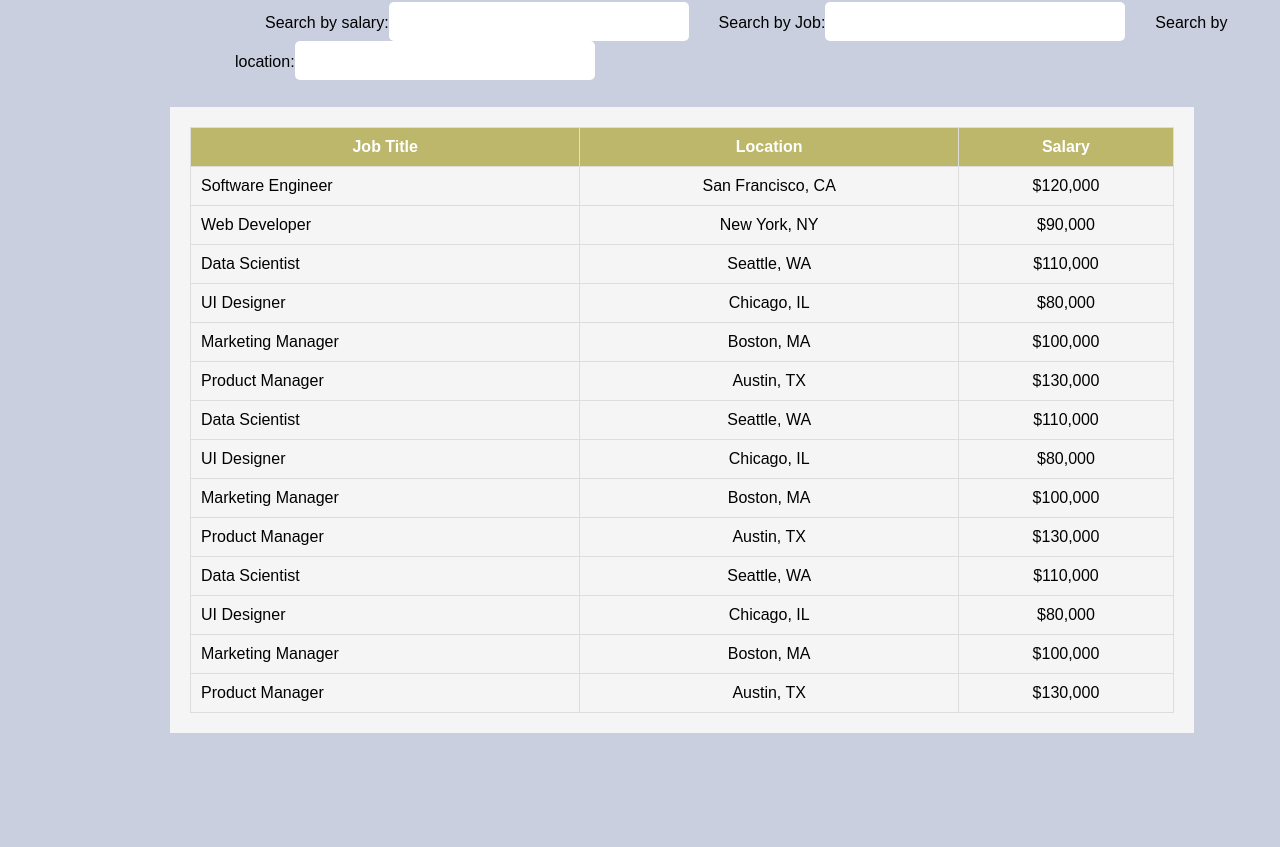
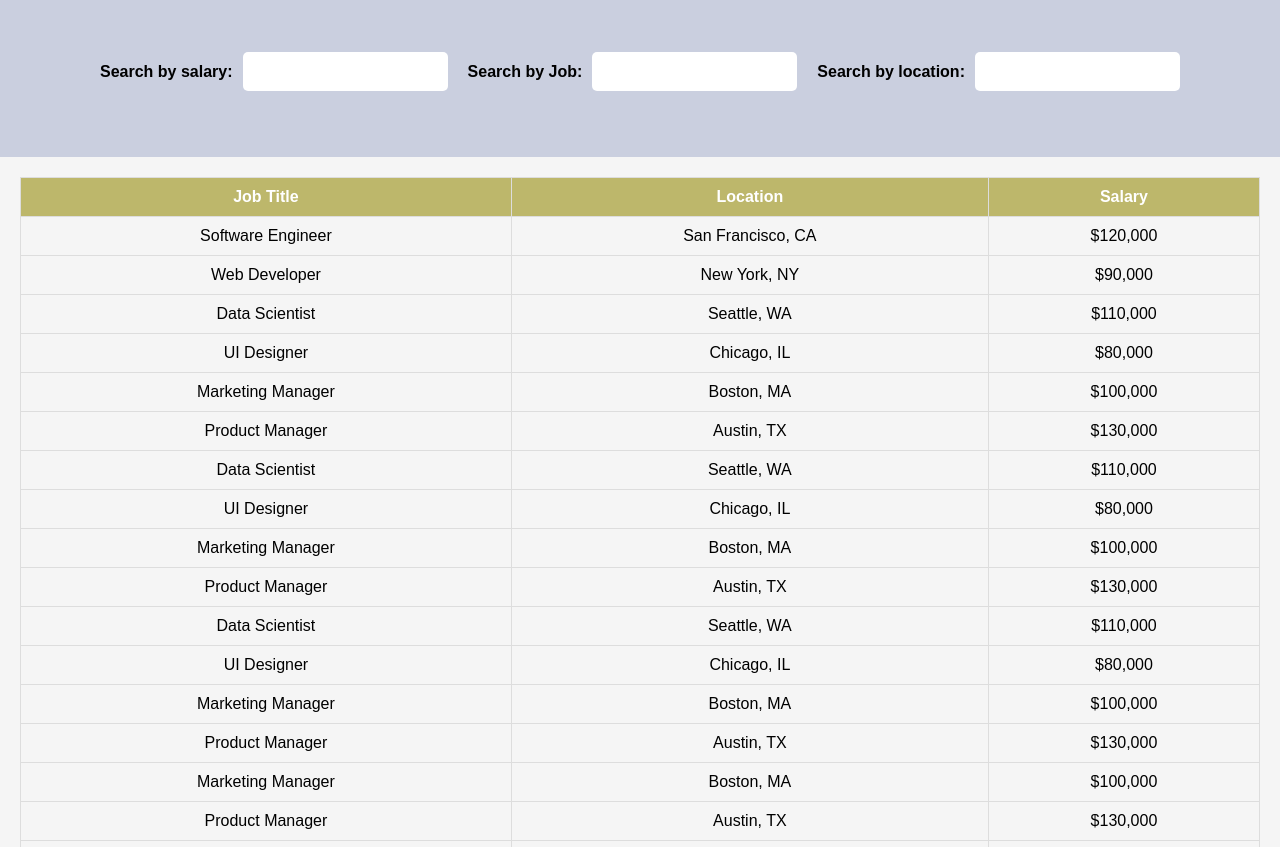
Before and after one commit to oguzcoll/JobBoardSite, a React (Create React App) app in the folder client/: page /salary in a window 1280 px wide. Shown: the part 193-1040 px from the top of the page. Before the commit the page ends 926 px from the top, so only its background shows below. Built offline with nearby package versions, Linux system fonts and the light colour scheme.

Commit message:
updatesalarypage#1

```diff
--- a/client/src/pages/salary/Salary.jsx
+++ b/client/src/pages/salary/Salary.jsx
@@ -12,6 +12,18 @@ function Salary() {
     { jobTitle: "Product Manager", location: "Austin, TX", salary: "$130,000" },
     { jobTitle: "Data Scientist", location: "Seattle, WA", salary: "$110,000" },
     { jobTitle: "UI Designer", location: "Chicago, IL", salary: "$80,000" },
+    { jobTitle: "Marketing Manager", location: "Boston, MA", salary: "$100,000" },
+    { jobTitle: "Product Manager", location: "Austin, TX", salary: "$130,000" },
+    { jobTitle: "Data Scientist", location: "Seattle, WA", salary: "$110,000" },
+    { jobTitle: "UI Designer", location: "Chicago, IL", salary: "$80,000" },
+    { jobTitle: "Marketing Manager", location: "Boston, MA", salary: "$100,000" },
+    { jobTitle: "Product Manager", location: "Austin, TX", salary: "$130,000" },
+    { jobTitle: "Marketing Manager", location: "Boston, MA", salary: "$100,000" },
+    { jobTitle: "Product Manager", location: "Austin, TX", salary: "$130,000" },
+    { jobTitle: "Data Scientist", location: "Seattle, WA", salary: "$110,000" },
+    { jobTitle: "UI Designer", location: "Chicago, IL", salary: "$80,000" },
+    { jobTitle: "Marketing Manager", location: "Boston, MA", salary: "$100,000" },
+    { jobTitle: "Product Manager", location: "Austin, TX", salary: "$130,000" },
     { jobTitle: "Marketing Manager", location: "Boston, MA", salary: "$100,000" },
     { jobTitle: "Product Manager", location: "Austin, TX", salary: "$130,000" },
     { jobTitle: "Data Scientist", location: "Seattle, WA", salary: "$110,000" },
--- a/client/src/pages/salary/salary.css
+++ b/client/src/pages/salary/salary.css
@@ -1,12 +1,9 @@
-
 .salarycontainer{
-
   display: flex;
   justify-content: center;
+  margin-top: 20px;
+  margin-bottom: 30px;
 }
-
-
-
 
 h1{
   color:darkcyan ;
@@ -15,46 +12,49 @@ h1{
   text-align: center;
   font-family: Georgia, 'Times New Roman', Times, serif;
 }
+
 .search{
   position: absolute;
-
-
- margin-left: 235px;
- margin-top: 50px;
-
-
+  display: flex;
+  justify-content: center;
+  align-items: center;
+  margin: 50px auto 0;
+  left: 0;
+  right: 0;
+  width: 100%;
+  max-width: 1100px;
 }
 
+.search label {
+  font-weight: 800;
 
-
-
-.search label {
-
-  margin-right: 0;
-  margin-left:30px;
-
-
-
+  max-width: max-content;
+  margin-left: 10px;
+  margin-right: 10px;
+  width: 90%;
 
 }
 
 .search input {
-
-  margin-right: 0;
   border: none;
   border-radius: 5px;
+  padding: 8px;
+  width: 70%;
+  margin-right: 10px;
 }
+
+
 
 .list-container {
   background-color: #f5f5f5;
   padding: 20px;
   position: absolute;
-  margin-left: 170PX;
-
-    top: 300px;
-    width: 80%;
-
-
+  left: 0;
+  right: 0;
+  margin: 0 auto;
+  top: 350px;
+  width: 100%;
+  max-width: 1300px;
 }
 
 table {
@@ -62,7 +62,6 @@ table {
   width: 100%;
   text-align: center;
 }
-
 
 th, td {
   padding: 10px;
@@ -75,7 +74,7 @@ th {
 }
 
 td:first-child {
-  text-align: left;
+  text-align: center;
 }
 
 .job-box {
@@ -85,13 +84,10 @@ td:first-child {
   border-radius: 5px;
   margin-bottom: 10px;
 }
-.salarytable{
 
 
 
-}
 .job-title {
-
   font-weight: bold;
   margin-bottom: 5px;
 }
```
